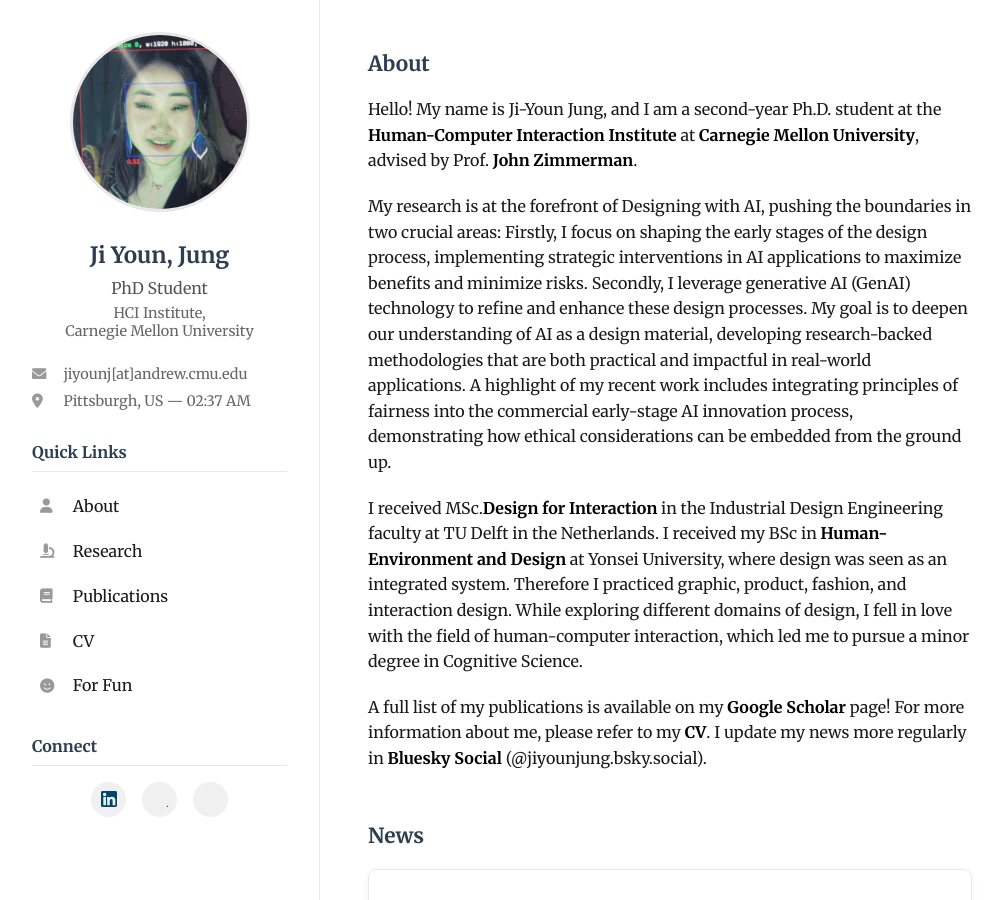
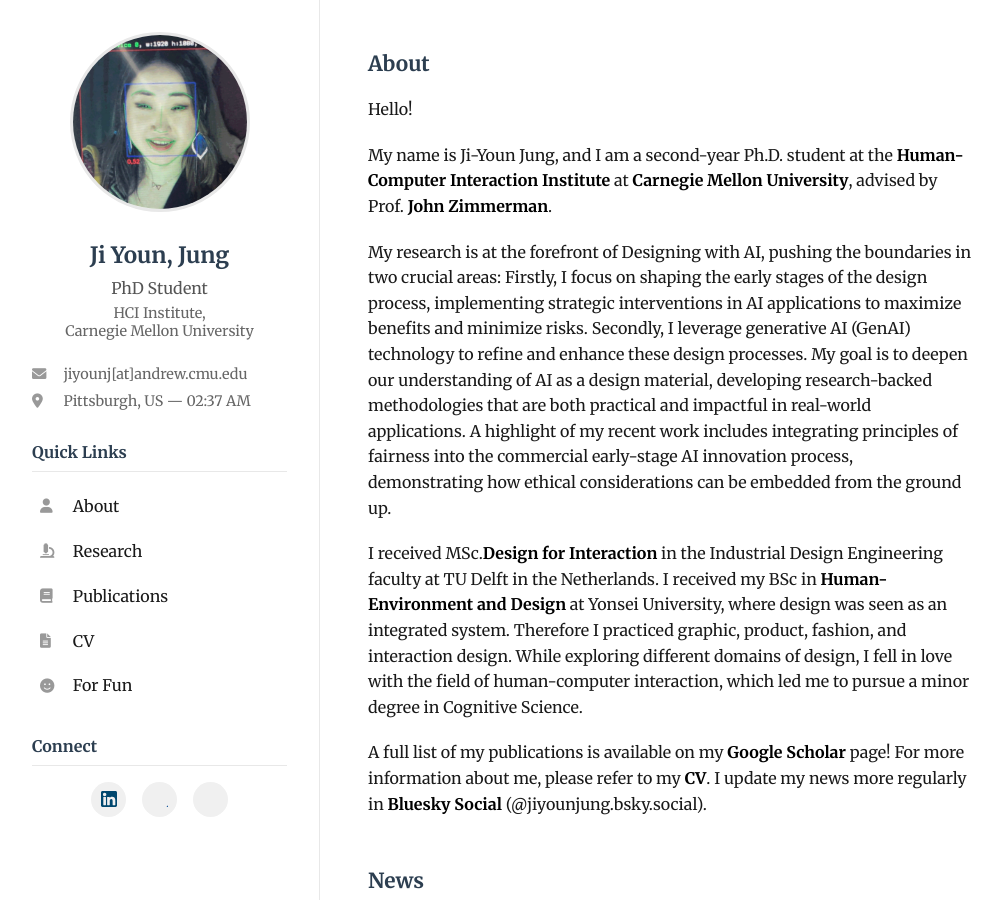
Before and after one commit to jiyoun-jung/jiyounjung, a Jekyll site: the page built from index.html, in a window 1280 px wide and 900 px high. Shown: the whole window, without its empty margins (40-1043 px from the left). Built offline with Jekyll 4.4.1, drawn with Linux system fonts in a browser that asks for light colours; some web fonts are replaced.

```diff
--- a/index.html
+++ b/index.html
@@ -4,8 +4,9 @@ title: About
 ---
 <section class="content-section">
   <h2>About</h2>
-  <p>Hello!
-  My name is Ji-Youn Jung, and I am a second-year Ph.D. student at the <a href="https://hcii.cmu.edu/" target="_blank" rel="noopener noreferrer">Human-Computer Interaction Institute</a> at <a href="https://www.cmu.edu/" target="_blank" rel="noopener noreferrer">Carnegie Mellon University</a>, advised by Prof. <a href="https://hcii.cmu.edu/people/john-zimmerman" target="_blank" rel="noopener noreferrer">John Zimmerman</a>.</p>
+  <p>Hello! </p>
+
+  <p>My name is Ji-Youn Jung, and I am a second-year Ph.D. student at the <a href="https://hcii.cmu.edu/" target="_blank" rel="noopener noreferrer">Human-Computer Interaction Institute</a> at <a href="https://www.cmu.edu/" target="_blank" rel="noopener noreferrer">Carnegie Mellon University</a>, advised by Prof. <a href="https://hcii.cmu.edu/people/john-zimmerman" target="_blank" rel="noopener noreferrer">John Zimmerman</a>.</p>
 
   <p>My research is at the forefront of Designing with AI, pushing the boundaries in two crucial areas: Firstly, I focus on shaping the early stages of the design process, implementing strategic interventions in AI applications to maximize benefits and minimize risks. Secondly, I leverage generative AI (GenAI) technology to refine and enhance these design processes. My goal is to deepen our understanding of AI as a design material, developing research-backed methodologies that are both practical and impactful in real-world applications. A highlight of my recent work includes integrating principles of fairness into the commercial early-stage AI innovation process, demonstrating how ethical considerations can be embedded from the ground up.</p>
 
```
